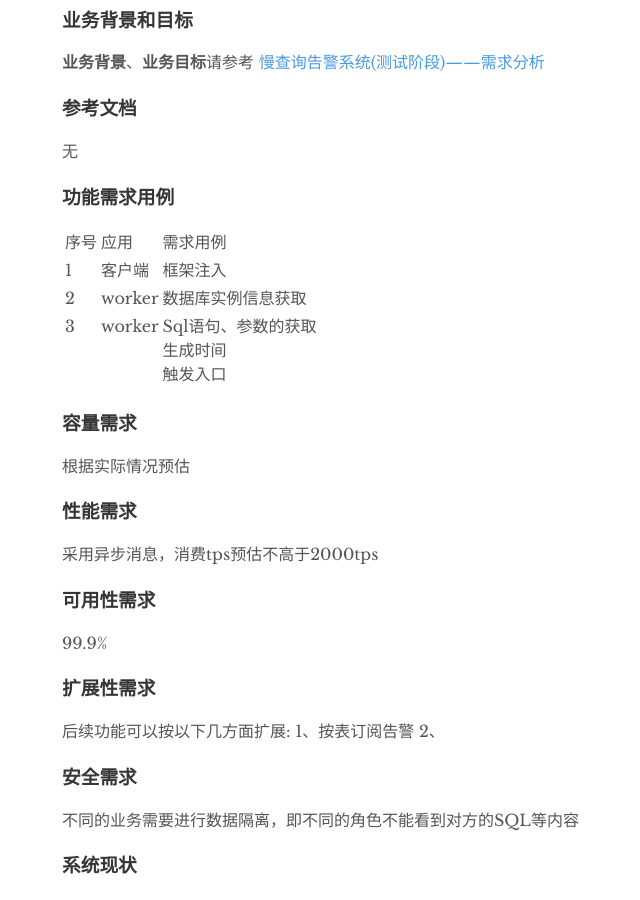
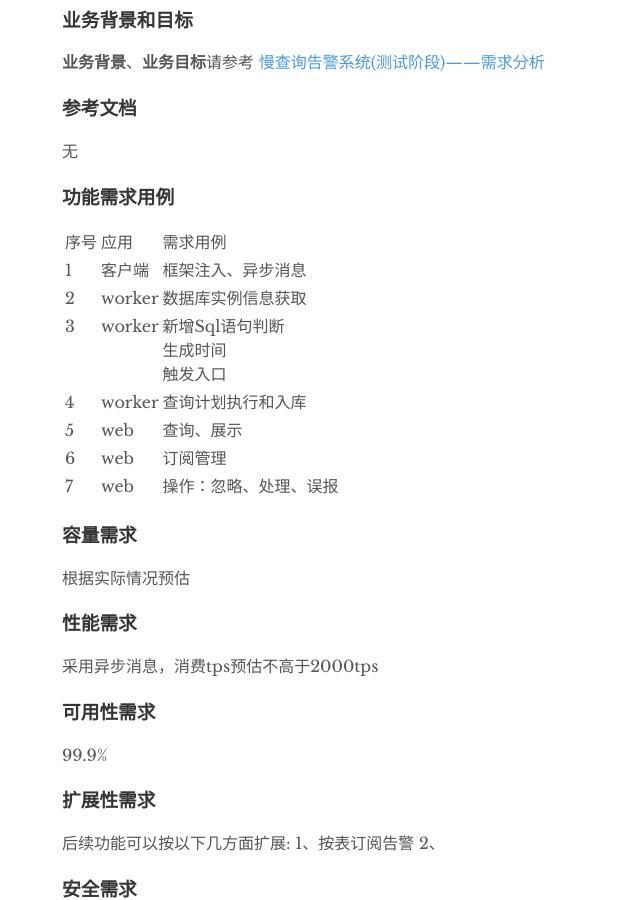
Before and after one commit to bugVanisher/bugVanisher.github.io, a Jekyll site: the page built from _posts/newsql/2019-02-11-how-we-design-mbappe.md, in a window 1280 px wide and 900 px high, scrolled down 799 px. Shown: the whole window, without its empty margins (178-818 px from the left). Built offline with Jekyll 4.4.1, drawn with Linux system fonts in a browser that asks for light colours.

Commit message:
updated at 02.14.11

```diff
--- a/_posts/newsql/2019-02-11-how-we-design-mbappe.md
+++ b/_posts/newsql/2019-02-11-how-we-design-mbappe.md
@@ -4,15 +4,19 @@ title: "慢查询告警系统(测试阶段)——系统设计"
 author: "见欢"
 ---
 ### 业务背景和目标
-**业务背景**、**业务目标**请参考 [慢查询告警系统(测试阶段)——需求分析]({% post_url 2019-02-09-why-we-need-sql-analyse %})
+**业务背景**、**业务目标**请参考 [慢查询告警系统(测试阶段)——需求分析]({{ site.baseurl }}/2019-02-09/why-we-need-sql-analyse)
 ### 参考文档
   无
 ### 功能需求用例
 
 | 序号 | 应用 | 需求用例 |
-| 1 | 客户端 | 框架注入 |
+| 1 | 客户端 | 框架注入、异步消息 |
 | 2 | worker | 数据库实例信息获取 |
-| 3 | worker | Sql语句、参数的获取<br>生成时间<br>触发入口 |
+| 3 | worker | 新增Sql语句判断<br>生成时间<br>触发入口 |
+| 4 | worker | 查询计划执行和入库 |
+| 5 | web | 查询、展示 |
+| 6 | web | 订阅管理 |
+| 7 | web | 操作：忽略、处理、误报 |
 
 ### 容量需求
   根据实际情况预估
@@ -71,3 +75,6 @@ select * from shop where shop_name like ? order by ctime desc limit ?,?;
 
 1、新增sql判断
 ![]({{ site.url }}/assets/newsql/新增SQL判断.png)
+
+2、执行查询计划
+![]({{ site.url }}/assets/newsql/执行查询计划.png)
```
Also changed, not shown: assets/newsql/执行查询计划.png (added).
